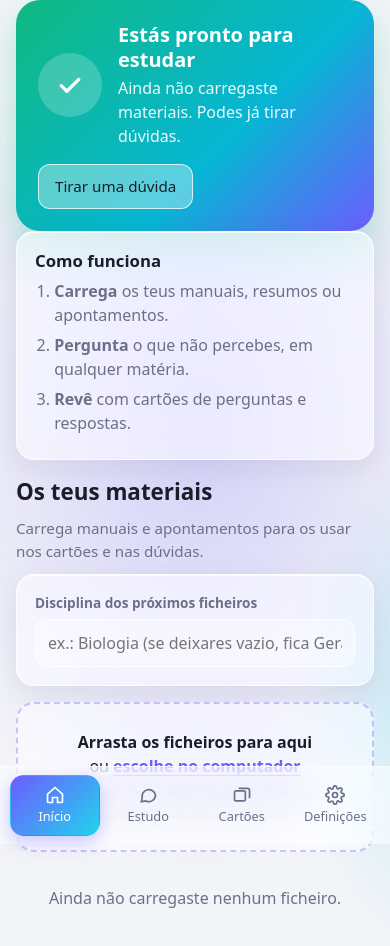
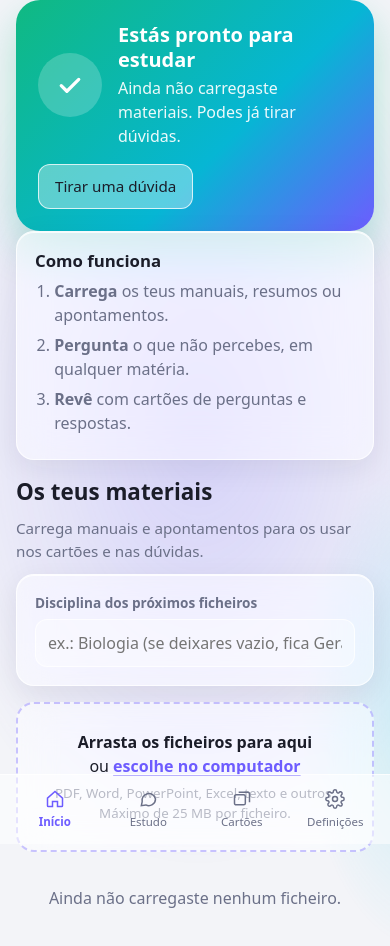
Before and after one commit to santiagomartins400-ctrl/study-so-hard, a plain HTML site: page app.html in a window 390 px wide. Drawn offline with Linux system fonts and the light colour scheme.

Commit message:
Barra lateral mais limpa e simples (versão 1.10.0)
Co-Authored-By: Claude Haiku 5.5 <noreply@anthropic.com>
Claude-Session: https://claude.ai/code/session_01AWMpbCxRAjRpGwgUXc9QRa

```diff
--- a/app.html
+++ b/app.html
@@ -53,6 +53,15 @@ p{margin:0 0 .75em}
 .linha-disc .rotulo{margin-top:0}
 .grupo-disc{margin-top:22px}
 .grupo-titulo{font-size:.95rem;font-weight:700;color:var(--muted);margin:0 0 10px}
+/* Barra lateral */
+.app{position:relative;z-index:1;display:grid;grid-template-columns:232px minmax(0,1fr);min-height:100vh}
+.lateral{position:sticky;top:0;height:100vh;display:flex;flex-direction:column;padding:28px 12px;background:var(--panel);border-right:1px solid var(--line);min-width:0}
+.tabs{display:flex;flex-direction:column;gap:2px}
+.tab{position:relative;display:flex;align-items:center;gap:12px;width:100%;padding:10px 12px;border:0;border-radius:10px;background:none;color:var(--muted);font:inherit;font-size:.95rem;font-weight:500;text-align:left;cursor:pointer;transition:background .2s,color .2s}
+.tab:hover{background:var(--panel2);color:var(--text)}
+.tab[aria-current="page"]{color:var(--text);font-weight:600;background:var(--panel2)}
+.tab[aria-current="page"]::before{content:"";position:absolute;left:-12px;top:8px;bottom:8px;width:3px;border-radius:0 3px 3px 0;background:var(--accent)}
+.tab .ico{width:18px;height:18px;stroke-width:1.8}
 /* Cartão de estado no topo e atalhos */
 .hero-estado{display:flex;align-items:center;gap:16px;flex-wrap:wrap;padding:22px;border-radius:24px;color:#fff;background:linear-gradient(135deg,#10b981,#06b6d4 60%,var(--accent));box-shadow:0 18px 40px color-mix(in srgb,#10b981 30%,transparent);position:relative;overflow:hidden;min-width:0}
 .hero-estado h2{color:#fff;margin:0 0 4px;font-size:1.25rem}
@@ -69,8 +78,6 @@ p{margin:0 0 .75em}
 .pill{align-self:flex-start;font-size:.78rem;padding:3px 10px;border-radius:999px;background:#e8f8f1;color:#0b7a5a}
 .tile .btn{margin-top:auto;align-self:flex-start}
 .ico{width:20px;height:20px;flex:0 0 auto;stroke-width:2}
-.tabs .tab{display:flex;align-items:center;gap:10px}
-.tabs .tab span{min-width:0}
 @keyframes pulsa-anel{0%{box-shadow:0 0 0 0 rgba(255,255,255,.45)}70%{box-shadow:0 0 0 14px rgba(255,255,255,0)}100%{box-shadow:0 0 0 0 rgba(255,255,255,0)}}
 
 /* Fundo com brilho animado */
@@ -85,14 +92,7 @@ p{margin:0 0 .75em}
 .topo .wrap{padding-top:10px;padding-bottom:8px}
 .marca{display:flex;align-items:center;gap:10px;font-weight:800;margin-bottom:8px}
 .logo{width:36px;height:36px;border-radius:12px;flex:0 0 auto;background:linear-gradient(135deg,var(--accent),var(--accent2));box-shadow:0 0 22px color-mix(in srgb,var(--accent) 45%,transparent);animation:respira 3.6s ease-in-out infinite}
-.app{position:relative;z-index:1;display:grid;grid-template-columns:230px minmax(0,1fr);min-height:100vh;width:100%}
-.lateral{position:sticky;top:0;height:100vh;padding:24px 14px;display:flex;flex-direction:column;background:var(--panel);-webkit-backdrop-filter:blur(18px) saturate(160%);backdrop-filter:blur(18px) saturate(160%);border-right:1px solid var(--line);min-width:0}
-.tabs{display:flex;flex-direction:column;gap:6px}
-.tab{font:inherit;font-size:.92rem;border:1px solid transparent;background:transparent;color:var(--muted);border-radius:12px;padding:8px 4px;cursor:pointer;min-width:0;transition:background .25s,color .25s,box-shadow .25s}
-.tab:hover{background:var(--panel2);color:var(--text)}
-.tab[aria-current="page"]{background:linear-gradient(135deg,var(--accent),var(--accent2));color:#fff;box-shadow:0 6px 18px color-mix(in srgb,var(--accent) 35%,transparent)}
 
-.tabs .tab{text-align:left;padding:11px 14px;font-size:.98rem;border-radius:14px}
 main{position:relative;z-index:1;padding:28px 0 70px;min-width:0}
 .vista{display:none}
 .vista.ativa{display:block;animation:entra .3s ease}
@@ -168,10 +168,13 @@ dialog h2{margin-top:0}
 @keyframes pontos{0%{content:"";}100%{content:"…"}}
 
 @media (max-width:760px){
-  .app{grid-template-columns:minmax(0,1fr);padding-bottom:84px}
-  .lateral{position:fixed;top:auto;bottom:0;left:0;right:0;height:auto;flex-direction:row;padding:8px 10px calc(8px + env(safe-area-inset-bottom));border-right:0;border-top:1px solid var(--line);z-index:20}
-  .tabs{flex-direction:row;width:100%;gap:4px}
-  .tabs .tab{flex:1;flex-direction:column;justify-content:center;gap:2px;text-align:center;padding:9px 2px;font-size:.8rem}
+  .app{grid-template-columns:minmax(0,1fr);padding-bottom:72px}
+  .lateral{position:fixed;top:auto;bottom:0;left:0;right:0;height:auto;flex-direction:row;padding:6px 8px calc(6px + env(safe-area-inset-bottom));border-right:0;border-top:1px solid var(--line);z-index:20}
+  .tabs{flex-direction:row;width:100%;gap:0}
+  .tab{flex:1;flex-direction:column;justify-content:center;gap:4px;width:auto;padding:8px 0;font-size:.72rem;text-align:center}
+  .tab[aria-current="page"]{background:none;color:var(--accent)}
+  .tab[aria-current="page"]::before{display:none}
+  .tab .ico{width:20px;height:20px}
 }
 @media (max-width:520px){
   h1{font-size:1.4rem}
--- a/desktop/package.json
+++ b/desktop/package.json
@@ -1,7 +1,7 @@
 {
   "name": "study-so-hard",
   "productName": "Lumen Study",
-  "version": "1.9.0",
+  "version": "1.10.0",
   "description": "Lumen Study para Windows",
   "author": "Lumen Study",
   "license": "UNLICENSED",
--- a/sw.js
+++ b/sw.js
@@ -2,7 +2,7 @@
  * Páginas e /data/: network-first (com recurso à cache se estiver offline).
  * Restantes recursos: cache-first.
  * Ao alterar a aplicação, sobe o nome da cache (ver scripts/bump-version.mjs). */
-const CACHE = 'app-v1-9';
+const CACHE = 'app-v1-10';
 const PRECACHE = ['./', './index.html', './app.html'];
 
 self.addEventListener('install', (event) => {
```
Also changed, not shown: desktop/app/app.html (+16 -13 lines), index.html (+2 -2 lines), .github/workflows/build-windows.yml, desktop/README.md.
